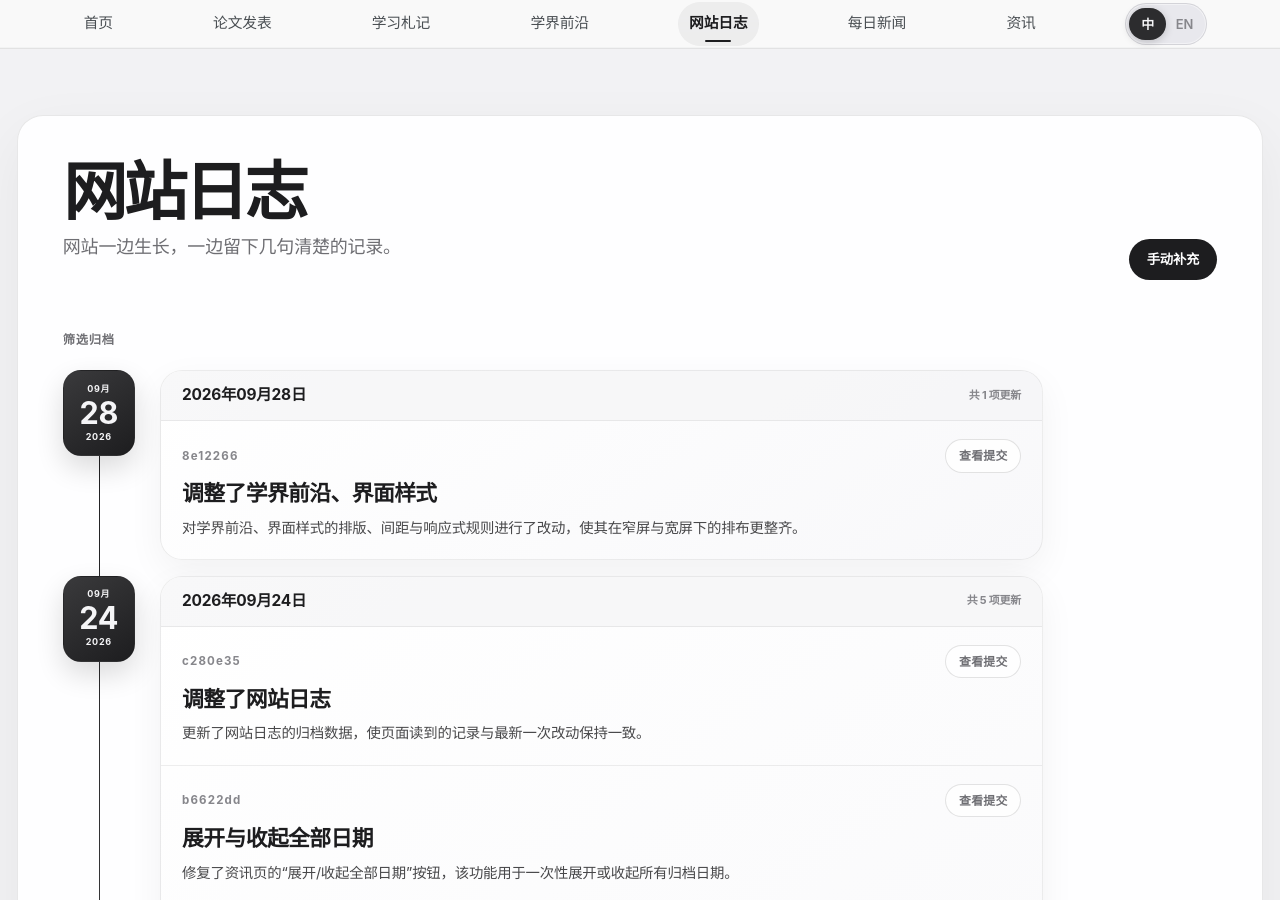
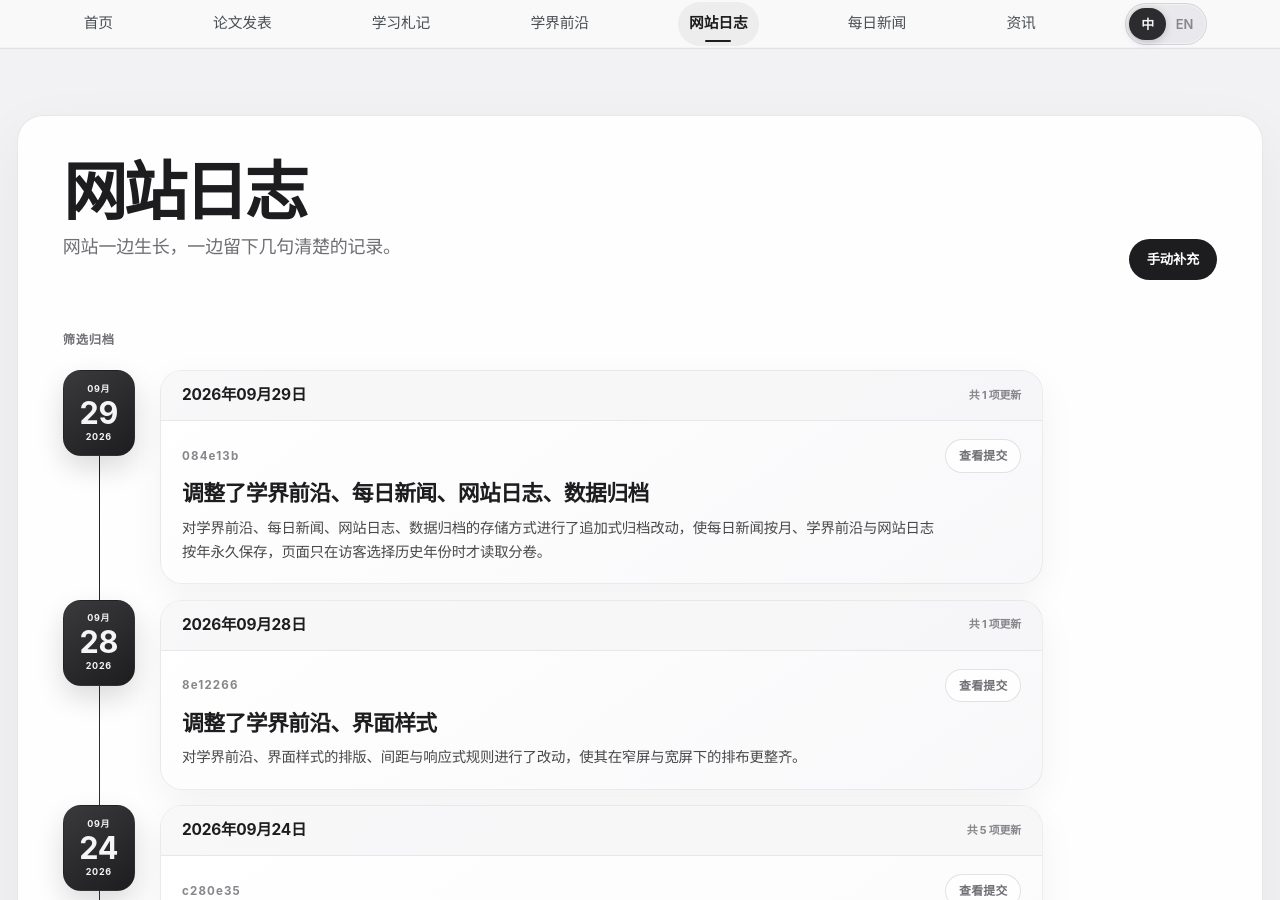
Before and after one commit to HaoxiangLuo/HaoxiangLuo.github.io, a Jekyll site: the page built from _pages/site-log-zh.html, in a window 1280 px wide and 900 px high. Built offline with Jekyll 4.4.1, drawn with Linux system fonts in a browser that asks for light colours; a style sheet for code colours, icons or effects is not loaded.

Commit message:
Record site update 084e13b

```diff
--- a/_data/site_updates.json
+++ b/_data/site_updates.json
@@ -1,4 +1,18 @@
 [
+  {
+    "date": "2026-09-29",
+    "title_zh": "调整了学界前沿、每日新闻、网站日志、数据归档",
+    "title_en": "Refined Academic Frontiers, Daily News, Site Log, data archive",
+    "message": "建立长期数据归档与年度快照机制",
+    "story_zh": "对学界前沿、每日新闻、网站日志、数据归档的存储方式进行了追加式归档改动，使每日新闻按月、学界前沿与网站日志按年永久保存，页面只在访客选择历史年份时才读取分卷。",
+    "story_en": "Changed the storage of Academic Frontiers, Daily News, Site Log, data archive to an append-only archive so daily news is kept by month and frontier and site-log records by year, and a page loads a partition only when a visitor chooses an earlier year.",
+    "purpose_zh": "为避免自动抓取数据因页面展示期限而被清除，建立可长期追溯、可按需读取且不增加网站首页负担的数据归档机制。",
+    "purpose_en": "Establish a durable, traceable archive so automatically collected data is retained beyond the website’s display window without making the static site heavier.",
+    "details_zh": "将每日新闻按月、学界前沿与网站日志按年写入追加式 JSONL 归档；保留近期 JSON 索引供 Jekyll 快速构建；新增 manifest、稳定去重键、SHA-256 校验、历史数据按需加载与年度 GitHub Release 快照。同步降低抓取频率，以减少自动提交噪声和并发冲突。",
+    "details_en": "Archive daily news by month and academic-frontier and site-log records by year in append-only JSONL files; retain small recent JSON indexes for Jekyll; add manifests, stable deduplication keys, SHA-256 checksums, on-demand historical loading, and annual GitHub Release snapshots. Reduce collection frequency to limit automated commit noise and concurrent-update conflicts.",
+    "sha": "084e13b",
+    "url": "https://github.com/HaoxiangLuo/HaoxiangLuo.github.io/commit/084e13b57dcca7f32f57e61d1f0b68cc9d7b6a0c"
+  },
   {
     "date": "2026-09-28",
     "title_zh": "调整了学界前沿、界面样式",
```
Also changed, not shown: assets/data/archive/manifest.json, 1 other file.
